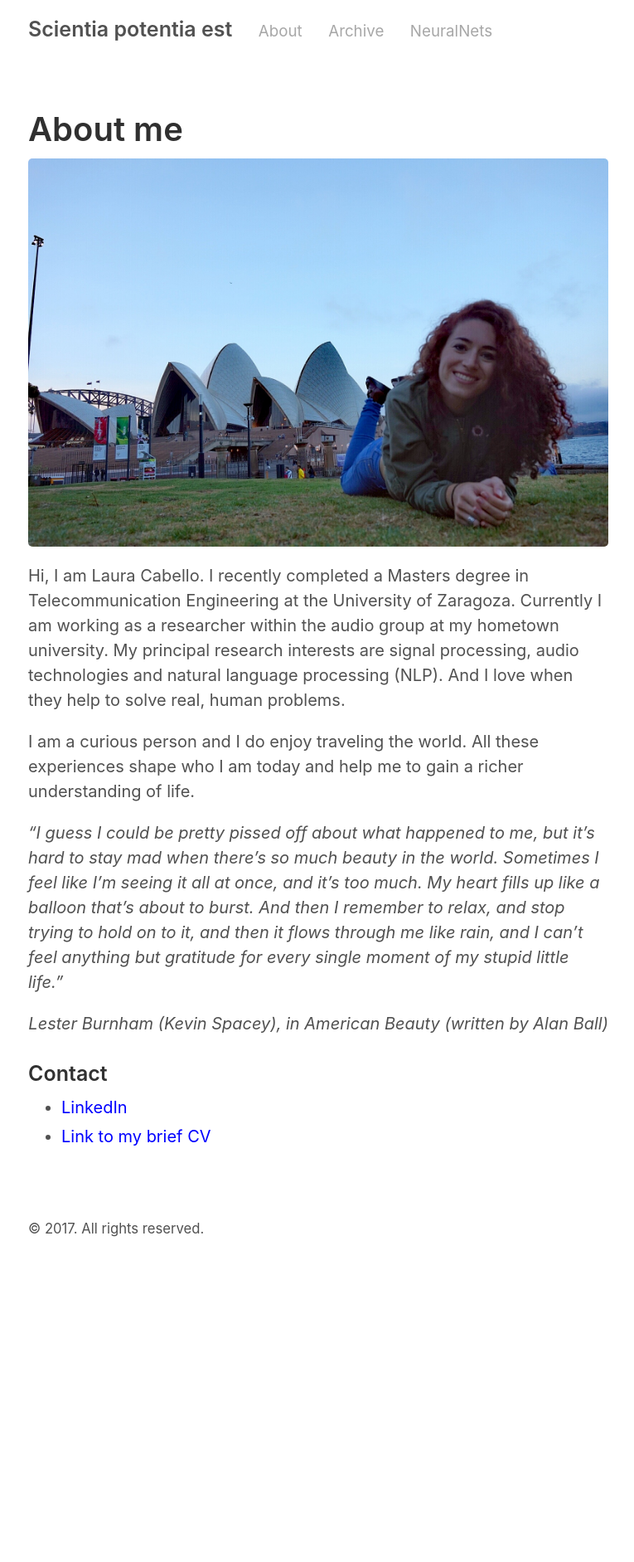
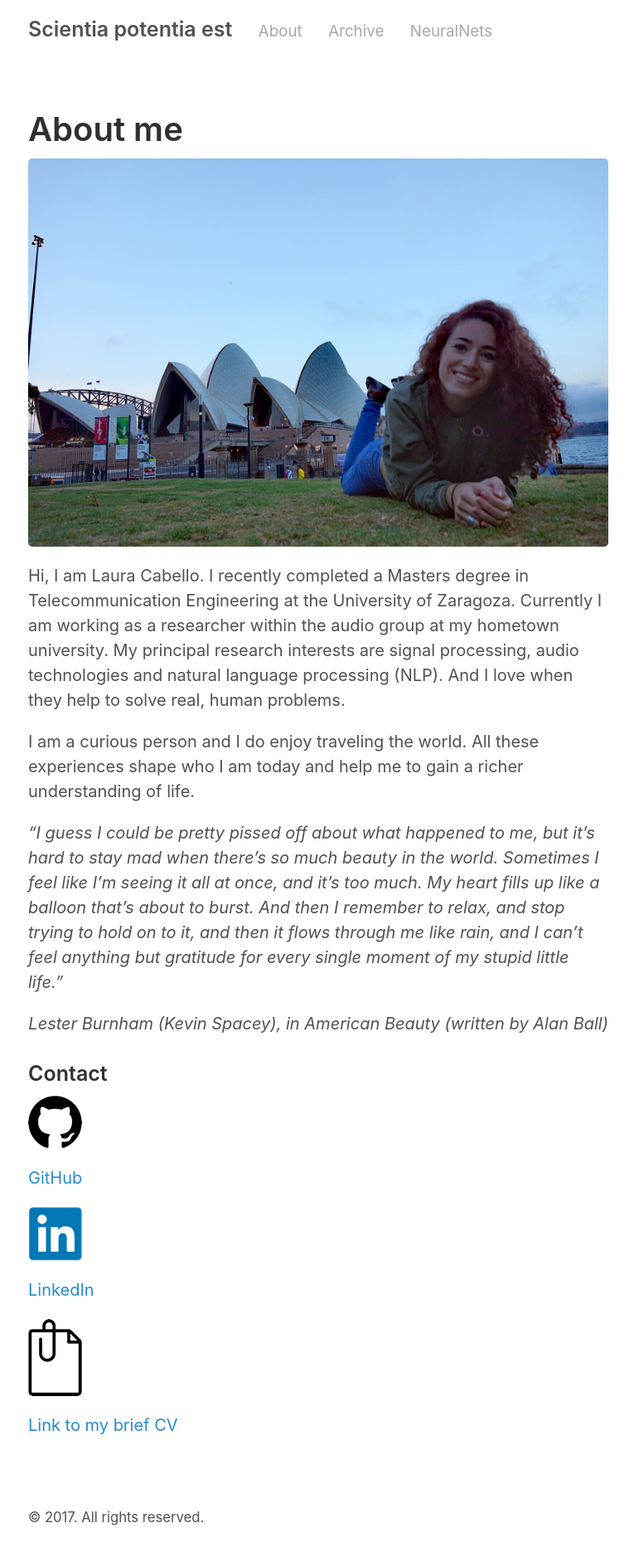
Before and after one commit to lautel/lautel.github.io, a Jekyll site: the page built from about.md, in a window 1280 px wide. Shown: the whole page at 83% size, without its empty margins (256-1021 px from the left). Built offline with Jekyll 4.4.1, drawn with Linux system fonts in a browser that asks for light colours; before the commit the page ends 1535 px from its top, so only the background shows below that.

Commit message:
Update about.md

```diff
--- a/about.md
+++ b/about.md
@@ -15,5 +15,8 @@
 
 ### Contact
 
-- <a style="color:blue;" href="https://www.linkedin.com/in/laura-cabello-piqueras-167352104/">LinkedIn</a>
-- <a style="color:blue;" href="{{ site.baseurl }}/public/pdf/CV.PDF">Link to my brief CV</a>
+![image]({{ site.baseurl }}/public/photos/git-logo.png) [GitHub](https://github.com/lautel)
+
+![image]({{ site.baseurl }}/public/photos/link-logo.png) [LinkedIn](https://www.linkedin.com/in/laura-cabello-piqueras/)
+
+![image]({{ site.baseurl }}/public/photos/cv-logo.png) [Link to my brief CV]({{ site.baseurl }}/public/assets/lcpiqueras-en.pdf)
```
